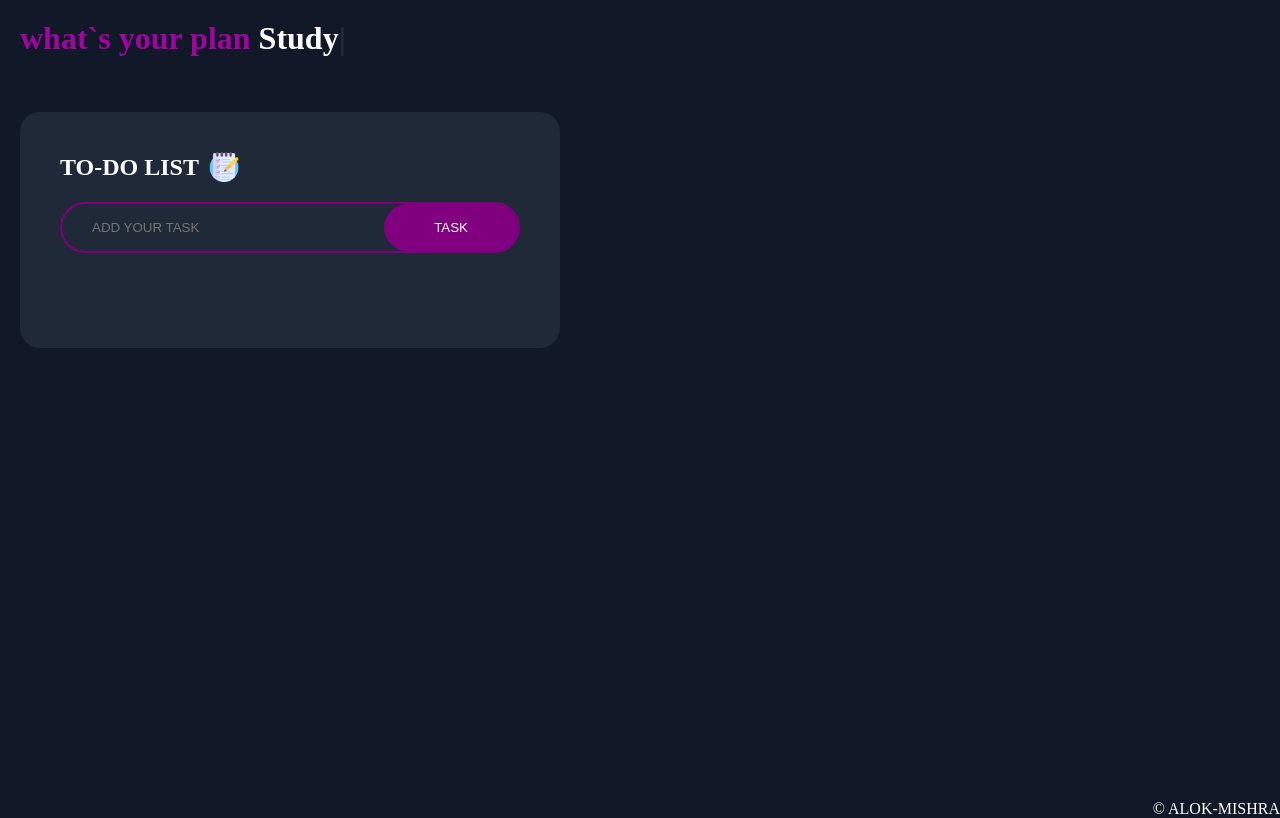
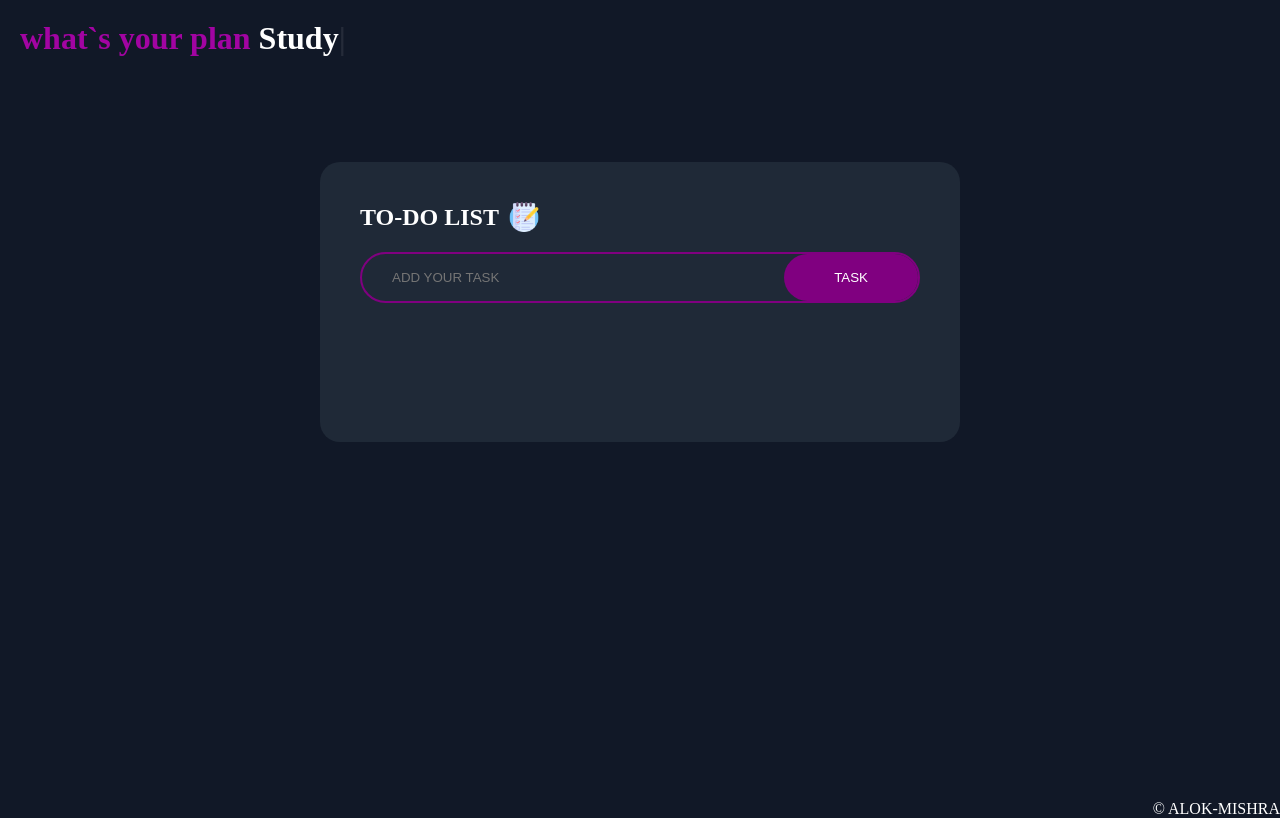
Before and after one commit to alok-mishra143/to-do-list, a plain HTML site: page index.html in a window 1280 px wide. Drawn offline with nearby package versions, Linux system fonts and the light colour scheme.

Commit message:
Update index.css

```diff
--- a/index.css
+++ b/index.css
@@ -28,9 +28,10 @@
 
 .todo_app{
     width: 100%;
-    max-width: 540px;
+    max-width: 640px;
+    min-height: 280px;
     background:#1f2937;
-    margin: 50px 10px 10px;
+    margin: 100px auto 40px;
     padding: 40px 40px 70px;
     border-radius: 20px;
 }
```
